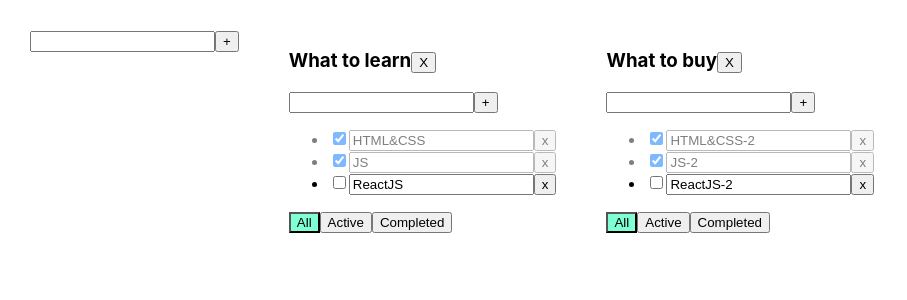
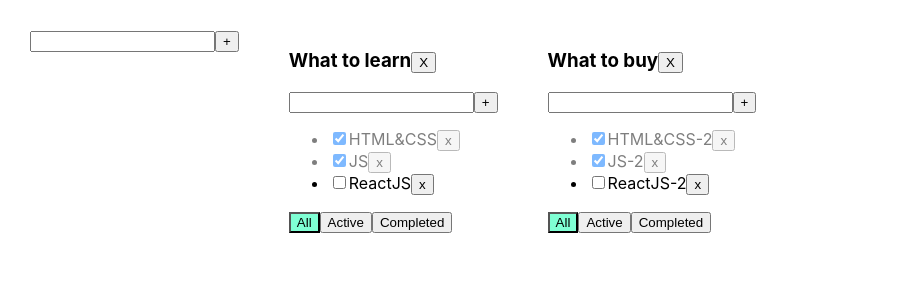
Before and after one commit to andbudha/sandbox, a React (Create React App) app: page / in a window 1280 px wide. Shown: the top 300 px of the page, without its empty margins (0-907 px from the left). Built offline with nearby package versions, Linux system fonts and the light colour scheme.

Commit message:
sandbox updated

```diff
--- a/src/App.tsx
+++ b/src/App.tsx
@@ -37,6 +37,10 @@ function App() {
         ]
     });
 
+
+    const updateTask = (todolistID: string, taskID: string, newTitle: string) => {
+
+    }
 
     function removeTask(todolistID: string, taskID: string) {
         setTasks({...tasks, [todolistID]:[...tasks[todolistID].filter(task=>task.id!==taskID)]});
--- a/src/components/EditableSpan.tsx
+++ b/src/components/EditableSpan.tsx
@@ -1,4 +1,4 @@
-import React, {useState} from 'react';
+import React, {ChangeEvent, useState} from 'react';
 
 type PropsType = {
     title: string
@@ -6,9 +6,21 @@ type PropsType = {
 
 export const EditableSpan = (props: PropsType) => {
 
-    const[edit, setEdit]=useState(true)
+    const[edit, setEdit]=useState(false);
+    let [newTitle, setNewTitle] = useState(props.title);
+    console.log(newTitle)
+
+    const editHandler = () => {
+      setEdit(!edit);
+    }
+
+    const onChangeHandler = (e: ChangeEvent<HTMLInputElement>) => {
+        setNewTitle(e.currentTarget.value)
+    }
 
     return (
-        edit ? <input value={props.title}/> :  <span>{props.title}</span>
+        edit
+            ? <input value={newTitle} onBlur={editHandler} autoFocus onChange={onChangeHandler}/>
+            : <span onDoubleClick={editHandler}>{props.title}</span>
     );
 };
```
